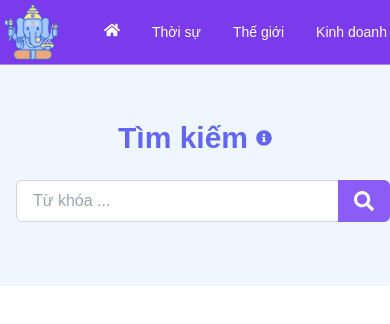
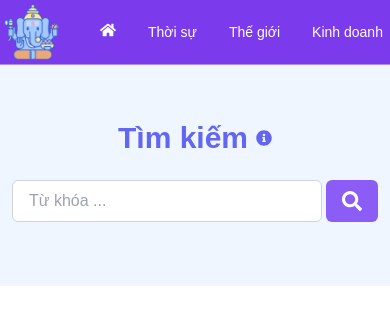
Before and after one commit to Stargazer131/Ganesha-News-FE, a React (Vite) app: page /Ganesha-News-FE/search in a window 390 px wide. Shown: the top 324 px of the page. Built offline with nearby package versions, Linux system fonts and the light colour scheme.

Commit message:
fix search ui mobile p2

```diff
--- a/src/components/Navbar.jsx
+++ b/src/components/Navbar.jsx
@@ -41,7 +41,7 @@ const Navbar = () => {
               </span>
             </NavLink>
             <div className="flex items-center md:ml-auto">
-              <div className="flex px-4 space-x-2">
+              <div className="flex px-3 space-x-2">
                 <NavLink to="/" className={linkClassIcon}>
                   <FaHome />
                 </NavLink>
--- a/src/pages/SearchPage.jsx
+++ b/src/pages/SearchPage.jsx
@@ -124,18 +124,19 @@ const SearchPage = () => {
           title="Tìm hiểu thêm về tìm kiếm"
         />
       </h1>
-      <div className="relative w-full max-w-md px-4 mx-auto mb-2">
+
+      <div className="flex w-full max-w-md mb-2">
         <input
           type="text"
           value={keyword}
           onChange={(e) => handleKeywordChange(e.target.value)}
-          className="w-full px-4 py-2 border border-gray-300 rounded-md focus:outline-none focus:ring-1 focus:ring-violet-500"
+          className="w-full px-4 py-2 ml-3 border border-gray-300 rounded-md focus:outline-none focus:ring-1 focus:ring-violet-500"
           placeholder="Từ khóa ..."
         />
         <button
           ref={buttonRef}
           onClick={() => handleSearch()}
-          className="absolute inset-y-0 right-0 flex items-center px-4 text-white bg-violet-500 rounded-r-md hover:bg-violet-600 focus:outline-none focus:ring-1 focus:ring-violet-500"
+          className="flex items-center px-4 ml-1 mr-3 text-white rounded-md bg-violet-500 hover:bg-violet-600 focus:outline-none focus:ring-1 focus:ring-violet-500"
         >
           <FaSearch className="w-5 h-5" />
         </button>
```
